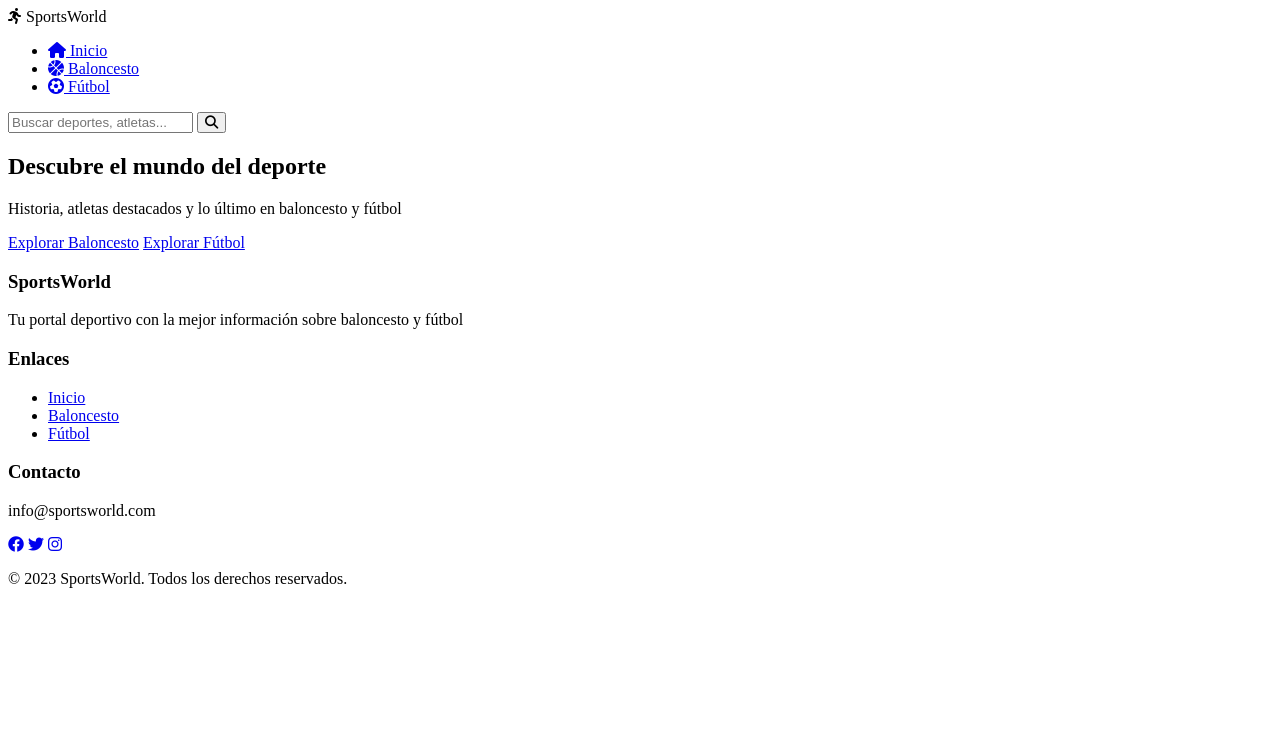
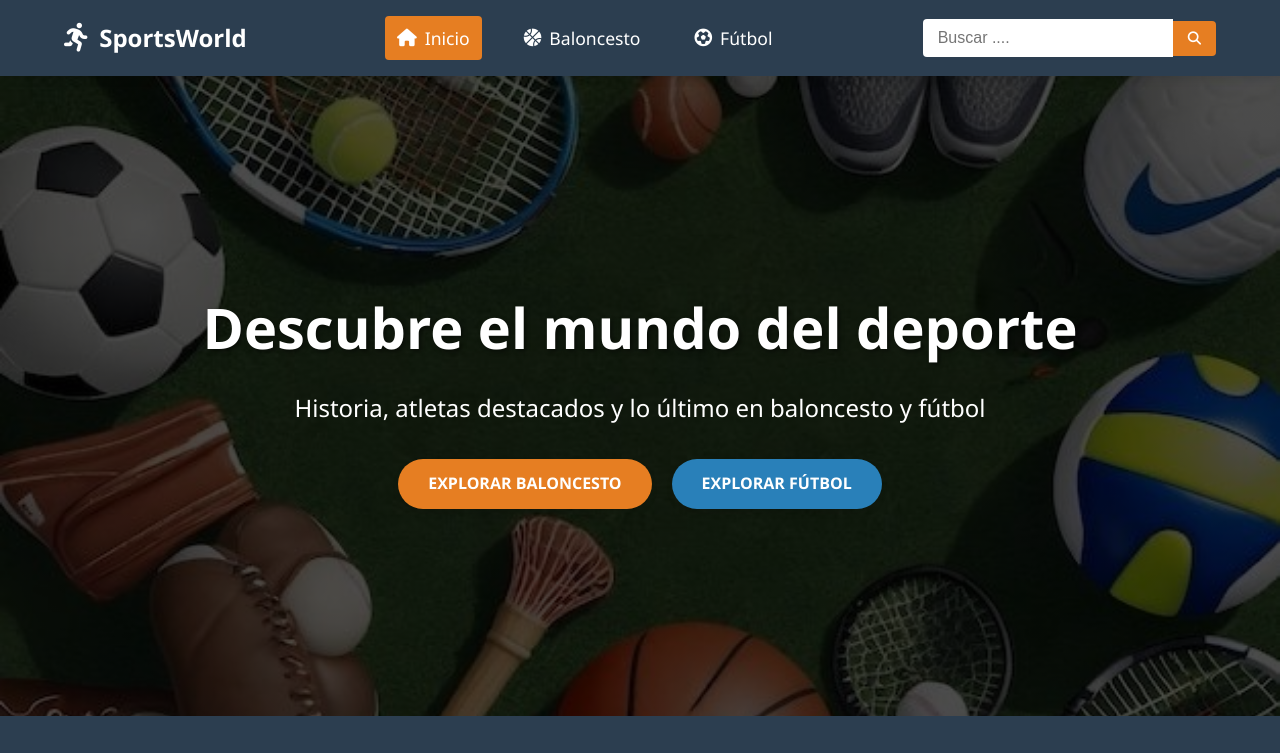
Before and after one commit to anderson662/PAGINAWEB, a plain HTML site: page index.html in a window 1280 px wide. Shown: the top 753 px of the page. Drawn offline with Linux system fonts and the light colour scheme.

Commit message:
css pagina

```diff
--- a/index.html
+++ b/index.html
@@ -3,7 +3,7 @@
 <head>
     <meta charset="UTF-8">
     <meta name="viewport" content="width=device-width, initial-scale=1.0">
-    <title>SportsWorld - Portal Deportivo</title>
+    <title>SportsWorld</title>
     <link rel="stylesheet" href="style.css">
     <link rel="stylesheet" href="https://cdnjs.cloudflare.com/ajax/libs/font-awesome/6.4.0/css/all.min.css">
 </head>
@@ -20,12 +20,11 @@
             <li><a href="football.html"><i class="fas fa-futbol"></i> Fútbol</a></li>
         </ul>
         <div class="search-bar">
-            <input type="text" placeholder="Buscar deportes, atletas...">
+            <input type="text" placeholder="Buscar ....">
             <button><i class="fas fa-search"></i></button>
         </div>
     </nav>
-
-    <!-- Hero Section -->
+     <!-- banner -->
     <section class="hero">
         <div class="hero-content">
             <h1>Descubre el mundo del deporte</h1>
@@ -36,8 +35,7 @@
             </div>
         </div>
     </section>
-
-    <!-- Footer -->
+<!-- footer -->
     <footer>
         <div class="footer-content">
             <div class="footer-section">
@@ -56,9 +54,9 @@
                 <h3>Contacto</h3>
                 <p>info@sportsworld.com</p>
                 <div class="social-icons">
-                    <a href="#"><i class="fab fa-facebook"></i></a>
-                    <a href="#"><i class="fab fa-twitter"></i></a>
-                    <a href="#"><i class="fab fa-instagram"></i></a>
+                    <a href="https://www.facebook.com/"><i class="fab fa-facebook"></i></a>
+                    <a href="https://x.com/"><i class="fab fa-twitter"></i></a>
+                    <a href="https://www.instagram.com/"><i class="fab fa-instagram"></i></a>
                 </div>
             </div>
         </div>
@@ -67,6 +65,6 @@
         </div>
     </footer>
 
-    <script src="JS/script.js"></script>
+    <script src="script.js"></script>
 </body>
 </html>
--- /dev/null
+++ b/script.js
@@ -0,0 +1,51 @@
+// Script básico
+document.addEventListener('DOMContentLoaded', function() {
+    const currentPage = window.location.pathname.split('/').pop();
+    const navLinks = document.querySelectorAll('.nav-links a');
+
+    navLinks.forEach(link => {
+        const linkPage = link.getAttribute('href');
+        if (linkPage === currentPage) {
+            link.classList.add('active');
+        } else {
+            link.classList.remove('active');
+        }
+    });
+
+    // Animación
+    const observerOptions = {
+        root: null,
+        rootMargin: '0px',
+        threshold: 0.1
+    };
+
+    const observer = new IntersectionObserver((entries, observer) => {
+        entries.forEach(entry => {
+            if (entry.isIntersecting) {
+                entry.target.classList.add('visible');
+                observer.unobserve(entry.target);
+            }
+        });
+    }, observerOptions);
+
+    document.querySelectorAll('.athlete-card, .stat-card, .competition-card').forEach(card => {
+        card.classList.add('observe');
+        observer.observe(card);
+    });
+
+    // Agregar transición a los elementos observados
+    const style = document.createElement('style');
+    style.textContent = `
+        .observe {
+            opacity: 0;
+            transform: translateY(20px);
+            transition: opacity 0.6s ease, transform 0.6s ease;
+        }
+
+        .observe.visible {
+            opacity: 1;
+            transform: translateY(0);
+        }
+    `;
+    document.head.appendChild(style);
+});
--- a/style.css
+++ b/style.css
@@ -0,0 +1,352 @@
+:root {
+    --primary-color: #2c3e50;
+    --secondary-color: #3498db;
+    --accent-orange: #e67e22;
+    --accent-blue: #2980b9;
+    --light-color: #ecf0f1;
+    --dark-color: #2c3e50;
+    --success-color: #27ae60;
+    --danger-color: #e74c3c;
+}
+
+/*  estilos generales */
+* {
+    margin: 0;
+    padding: 0;
+    box-sizing: border-box;
+}
+
+body {
+    font-family: 'Segoe UI', Tahoma, Geneva, Verdana, sans-serif;
+    line-height: 1.6;
+    color: #333;
+    background-color: #f9f9f9;
+}
+
+/* Barra de navegación */
+.navbar {
+    display: flex;
+    justify-content: space-between;
+    align-items: center;
+    background-color: var(--primary-color);
+    padding: 1rem 5%;
+    position: sticky;
+    top: 0;
+    z-index: 100;
+    box-shadow: 0 2px 10px rgba(0, 0, 0, 0.1);
+}
+
+.logo {
+    display: flex;
+    align-items: center;
+    color: white;
+    font-size: 1.5rem;
+    font-weight: bold;
+}
+
+.logo i {
+    margin-right: 10px;
+    font-size: 1.8rem;
+}
+
+.nav-links {
+    display: flex;
+    list-style: none;
+}
+
+.nav-links li {
+    margin: 0 15px;
+}
+
+.nav-links a {
+    color: white;
+    text-decoration: none;
+    font-size: 1.1rem;
+    display: flex;
+    align-items: center;
+    padding: 8px 12px;
+    border-radius: 4px;
+    transition: all 0.3s ease;
+}
+
+.nav-links a i {
+    margin-right: 8px;
+}
+
+.nav-links a:hover, .nav-links a.active {
+    background-color: var(--accent-orange);
+    color: white;
+}
+
+.search-bar {
+    display: flex;
+    align-items: center;
+}
+
+.search-bar input {
+    padding: 10px 15px;
+    border: none;
+    border-radius: 4px 0 0 4px;
+    width: 250px;
+    font-size: 1rem;
+}
+
+.search-bar button {
+    padding: 10px 15px;
+    background-color: var(--accent-orange);
+    color: white;
+    border: none;
+    border-radius: 0 4px 4px 0;
+    cursor: pointer;
+    transition: background-color 0.3s;
+}
+
+.search-bar button:hover {
+    background-color: #d35400;
+}
+
+/* banner*/
+.hero {
+    background: linear-gradient(rgba(0, 0, 0, 0.7), rgba(0, 0, 0, 0.7)),
+                url('img/1.jpg') no-repeat center center;
+    background-size: cover;
+    background-position: center;
+    height: 80vh;
+    display: flex;
+    align-items: center;
+    justify-content: center;
+    text-align: center;
+    color: white;
+    padding: 0 20px;
+}
+
+.hero-content h1 {
+    font-size: 3.5rem;
+    margin-bottom: 1rem;
+    text-shadow: 2px 2px 4px rgba(0, 0, 0, 0.5);
+}
+
+.hero-content p {
+    font-size: 1.5rem;
+    margin-bottom: 2rem;
+    max-width: 800px;
+    margin-left: auto;
+    margin-right: auto;
+}
+
+.hero-buttons {
+    display: flex;
+    justify-content: center;
+    gap: 20px;
+    margin-top: 30px;
+}
+
+/* Botones */
+.btn {
+    display: inline-block;
+    padding: 12px 30px;
+    background-color: var(--primary-color);
+    color: white;
+    text-decoration: none;
+    border-radius: 50px;
+    font-weight: bold;
+    text-transform: uppercase;
+    transition: all 0.3s ease;
+    border: none;
+    cursor: pointer;
+    font-size: 1rem;
+    box-shadow: 0 4px 6px rgba(0, 0, 0, 0.1);
+}
+
+.btn:hover {
+    transform: translateY(-3px);
+    box-shadow: 0 6px 12px rgba(0, 0, 0, 0.15);
+}
+
+.btn:active {
+    transform: translateY(1px);
+}
+
+.btn-orange {
+    background-color: var(--accent-orange);
+}
+
+.btn-orange:hover {
+    background-color: #d35400;
+}
+
+.btn-blue {
+    background-color: var(--accent-blue);
+}
+
+.btn-blue:hover {
+    background-color: #1c6ea4;
+}
+
+.btn-small {
+    padding: 8px 16px;
+    font-size: 0.9rem;
+}
+
+/* Contenido deportivo */
+.sport-content {
+    padding: 50px 5%;
+}
+
+.sport-header {
+    text-align: center;
+    margin-bottom: 40px;
+}
+
+.sport-header h1 {
+    font-size: 2.8rem;
+    color: var(--primary-color);
+    margin-bottom: 10px;
+}
+
+.sport-header p {
+    font-size: 1.2rem;
+    color: #7f8c8d;
+}
+
+.content-container {
+    max-width: 1200px;
+    margin: 0 auto;
+}
+
+/* Footer */
+footer {
+    background-color: var(--dark-color);
+    color: white;
+    padding-top: 40px;
+}
+
+.footer-content {
+    display: flex;
+    justify-content: space-around;
+    flex-wrap: wrap;
+    max-width: 1200px;
+    margin: 0 auto;
+    padding: 0 20px;
+}
+
+.footer-section {
+    flex: 1;
+    min-width: 300px;
+    margin-bottom: 30px;
+    padding: 0 20px;
+}
+
+.footer-section h3 {
+    font-size: 1.5rem;
+    margin-bottom: 20px;
+    position: relative;
+    padding-bottom: 10px;
+}
+
+.footer-section h3::after {
+    content: '';
+    position: absolute;
+    bottom: 0;
+    left: 0;
+    width: 50px;
+    height: 2px;
+    background-color: var(--accent-orange);
+}
+
+.footer-section ul {
+    list-style: none;
+}
+
+.footer-section ul li {
+    margin-bottom: 10px;
+}
+
+.footer-section ul li a {
+    color: #ecf0f1;
+    text-decoration: none;
+    transition: color 0.3s;
+}
+
+.footer-section ul li a:hover {
+    color: var(--accent-orange);
+}
+
+.social-icons {
+    display: flex;
+    gap: 15px;
+    margin-top: 20px;
+}
+
+.social-icons a {
+    display: inline-block;
+    width: 40px;
+    height: 40px;
+    background-color: rgba(255, 255, 255, 0.1);
+    border-radius: 50%;
+    text-align: center;
+    line-height: 40px;
+    color: white;
+    transition: all 0.3s;
+}
+
+.social-icons a:hover {
+    background-color: var(--accent-orange);
+    transform: translateY(-5px);
+}
+
+.footer-bottom {
+    background-color: rgba(0, 0, 0, 0.2);
+    text-align: center;
+    padding: 20px 0;
+    margin-top: 30px;
+}
+
+/* Responsive */
+@media (max-width: 768px) {
+    .navbar {
+        flex-direction: column;
+        padding: 15px;
+    }
+
+    .nav-links {
+        margin: 15px 0;
+        flex-wrap: wrap;
+        justify-content: center;
+    }
+
+    .nav-links li {
+        margin: 5px;
+    }
+
+    .search-bar {
+        width: 100%;
+        margin-top: 10px;
+    }
+
+    .search-bar input {
+        width: 100%;
+    }
+
+    .hero-content h1 {
+        font-size: 2.5rem;
+    }
+
+    .hero-content p {
+        font-size: 1.2rem;
+    }
+
+    .hero-buttons {
+        flex-direction: column;
+        align-items: center;
+    }
+
+    .btn {
+        width: 80%;
+        margin-bottom: 15px;
+    }
+
+    .footer-content {
+        flex-direction: column;
+    }
+}
```
Also changed, not shown: img/1.jpg (added).
